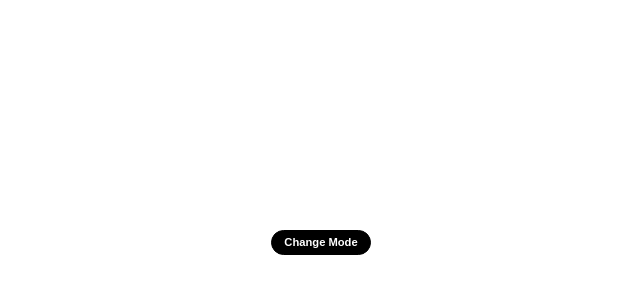
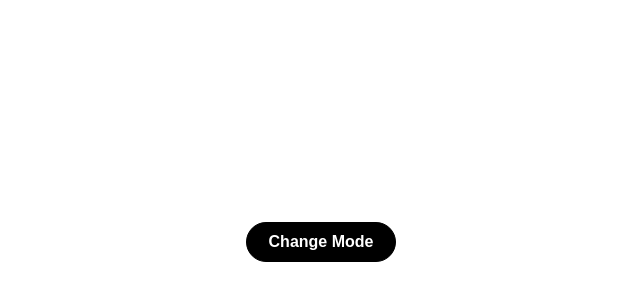
Before and after one commit to akashaware15/change-color, a plain HTML site: page index.html in a window 1280 px wide. Shown: the part 190-490 px from the top of the page, without its empty margins (319-959 px from the left). Drawn offline with Linux system fonts and the light colour scheme.

Commit message:
Add Some Style

```diff
--- a/style.css
+++ b/style.css
@@ -6,15 +6,15 @@
 }
 
 button {
-    height: 25px;
-    width: 100px;
+    height: 40px;
+    width: 150px;
     background-color: rgb(0, 0, 0);
     color: white;
     margin-top: 3rem;
     align-items: center;
     justify-content: center;
     font-family: 'Nunito', sans-serif;
-    font-size: 0.7rem;
+    font-size: 1rem;
     font-weight: 700;
     border: 1px solid black;
     border-radius: 20px;
```
